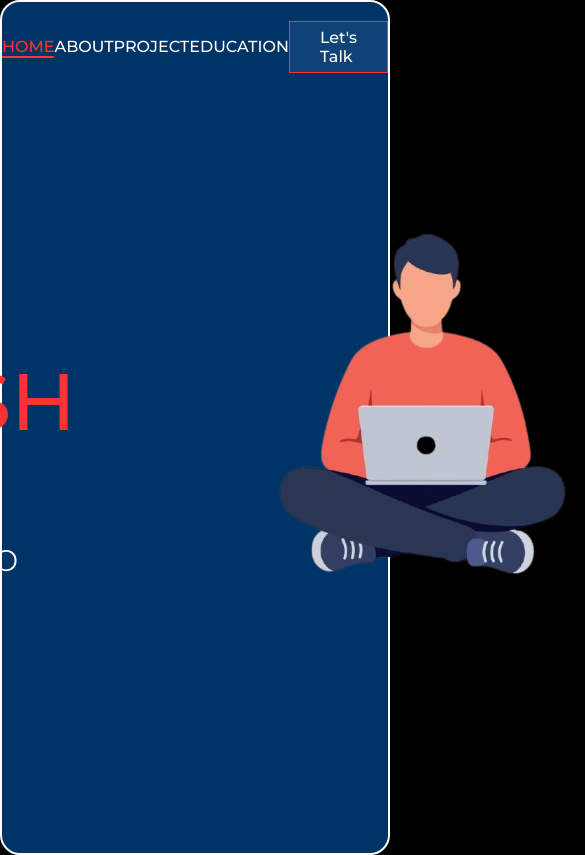
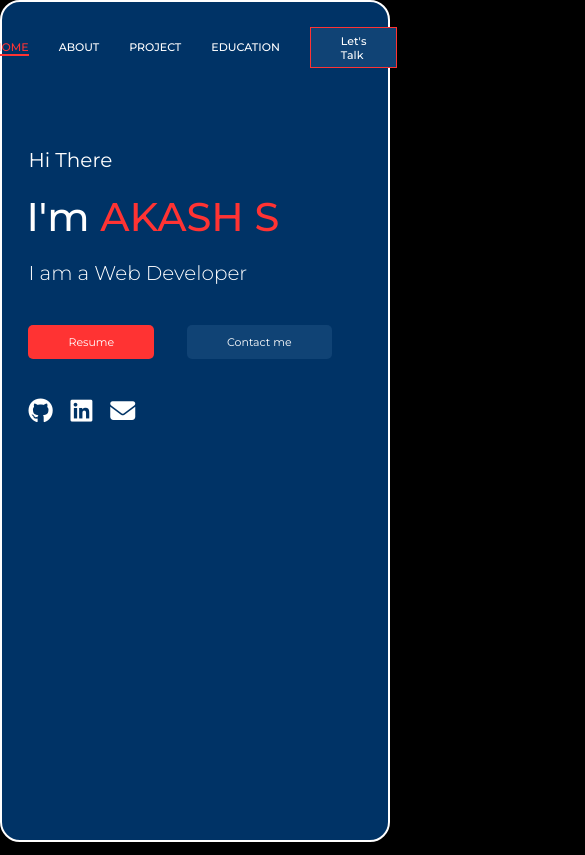
Before and after one commit to Akashobito/portfolio, a plain HTML site: page portfolio/portfolio.html in a window 390 px wide. Shown: the top 855 px of the page, 585 px wide, since content can reach past the window. Drawn offline with Linux system fonts and the light colour scheme; a web font is replaced by a local one.

Commit message:
300px device

```diff
--- a/portfolio/portfolio.css
+++ b/portfolio/portfolio.css
@@ -101,6 +101,56 @@
     .link-button .resume-link:hover {
       background-color: #b81313;
     }
+
+
+@media (min-width: 300px) and (max-width:500px){
+  body{
+    font-size: 11px;
+  }
+  .left-section {
+      display: none;
+  }
+  .right-section{
+    width: 100%;
+    display: flex;
+    justify-content: center;
+    align-items: center;
+    gap: 30px;
+
+    margin-top: 25px;
+  }
+    .hero-section {
+      display: flex;
+      justify-content: center;
+      padding-top: 80px;
+    }
+
+    .logo {
+      position: relative;
+      left: 80px;
+      top: -20px;
+      display: none;
+    }
+    body p {
+      font-size: 10px !important;
+    }
+     .line-1 {
+      margin: 0;
+      font-size: 20px !important;
+    }
+    .line-2 {
+      margin: 0;
+      font-size: 40px !important;
+      font-weight: 500;
+      margin: 20px 0px !important;
+      margin-left: -2px !important;
+    }
+    .line-3 {
+      margin: 0;
+      font-size: 20px !important;
+      font-weight: 300;
+    }
+}
     .link-button .contact-link {
       background-color: #104375;
     }
```
